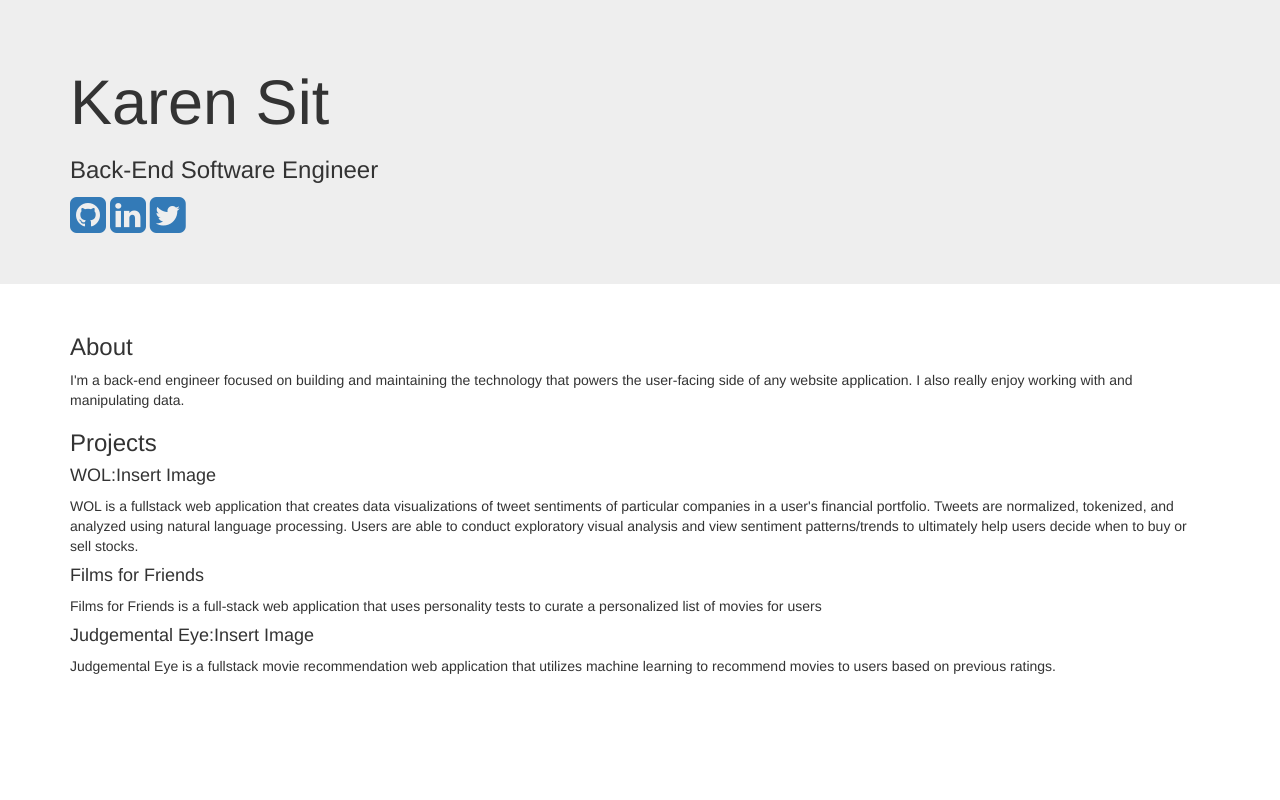
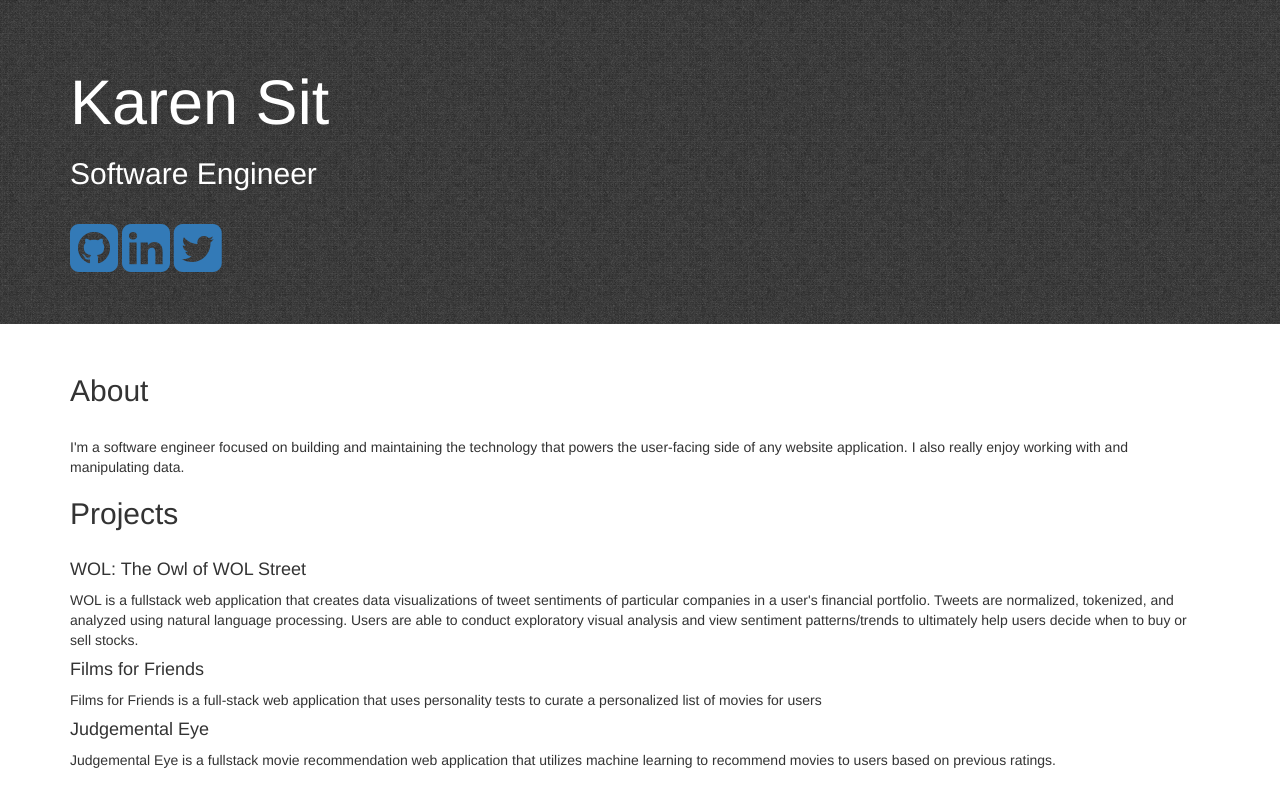
Before and after one commit to karenwsit/personal_website, a Flask app: page / in a window 1280 px wide. Run offline with Flask 2, Linux system fonts and the light colour scheme; some libraries are stand-ins or nearby versions.

Commit message:
added png for jumbotron

```diff
--- /dev/null
+++ b/static/css/custom.css
@@ -0,0 +1,18 @@
+/*.container{
+    padding: 80px;*/
+
+.jumbotron{
+	color: white;
+	width: 100%;
+	background: url(../img/wild_oliva.png) center center fixed;
+}
+
+.container h3{
+	margin-top: 20px;
+	font-size: 30px;
+	margin-bottom: 30px;
+}
+
+#logos a:hover {
+	color: white;
+}
--- a/templates/home.html
+++ b/templates/home.html
@@ -12,33 +12,33 @@
 	<div class="jumbotron">
 	<div class="container">
 	<h1>Karen Sit<h1>
-	<h3>Back-End Software Engineer</h3>
+	<h3>Software Engineer</h3>
 	<div id='logos'>
 		<a href='https://github.com/karenwsit'>
-			<i class="fa fa-github-square fa-3x"></i>
+			<i class="fa fa-github-square fa-4x"></i>
 		</a>
 		<a href='https://www.linkedin.com/in/karenwsit'>
-			<i class="fa fa-linkedin-square fa-3x"></i>
+			<i class="fa fa-linkedin-square fa-4x"></i>
 		</a>
 		<a href='https://twitter.com/sitkaren'>
-			<i class="fa fa-twitter-square fa-3x"></i>
+			<i class="fa fa-twitter-square fa-4x"></i>
 		</a>
 	</div>
 	</div>
 	</div>
 	<div class="container">
 	<h3>About</h3>
-	<p>I'm a back-end engineer focused on building and maintaining the technology that powers the user-facing side of any website application. I also really enjoy working with and manipulating data.</p>
+	<p>I'm a software engineer focused on building and maintaining the technology that powers the user-facing side of any website application. I also really enjoy working with and manipulating data.</p>
 
 	<h3>Projects</h3>
 
-	<h4>WOL:Insert Image</h4>
+	<h4>WOL: The Owl of WOL Street</h4>
 	<p>WOL is a fullstack web application that creates data visualizations of tweet sentiments of particular companies in a user's financial portfolio. Tweets are normalized, tokenized, and analyzed using natural language processing. Users are able to conduct exploratory visual analysis and view sentiment patterns/trends to ultimately help users decide when to buy or sell stocks.</p>
 
 	<h4>Films for Friends</h4>
 	<p>Films for Friends is a full-stack web application that uses personality tests to curate a personalized list of movies for users</p>
 
-	<h4>Judgemental Eye:Insert Image</h4>
+	<h4>Judgemental Eye</h4>
 	<p>Judgemental Eye is a fullstack movie recommendation web application that utilizes machine learning to recommend movies to users based on previous ratings.</p>
 	</div>
 
```
Also changed, not shown: static/img/wild_oliva.png (added).
